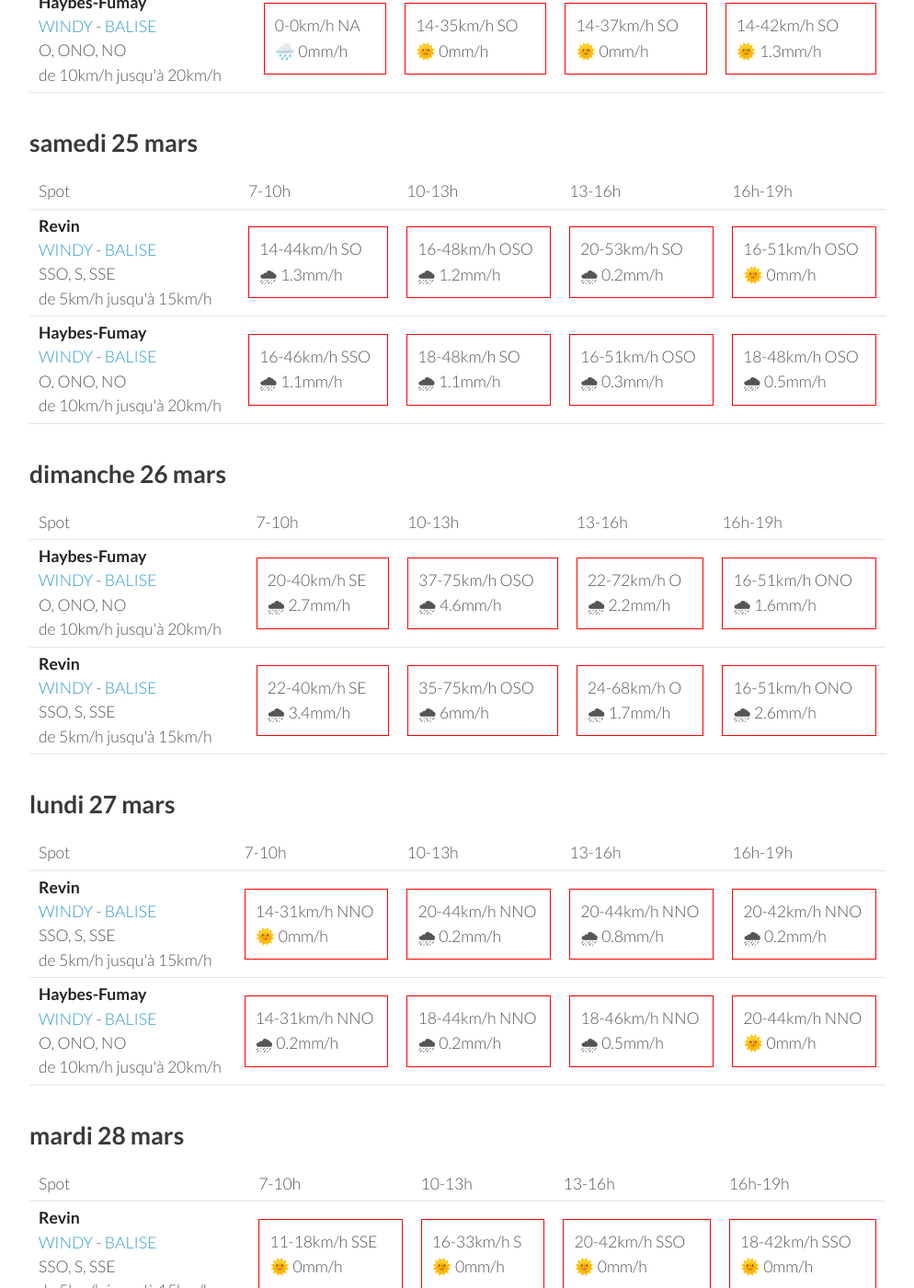
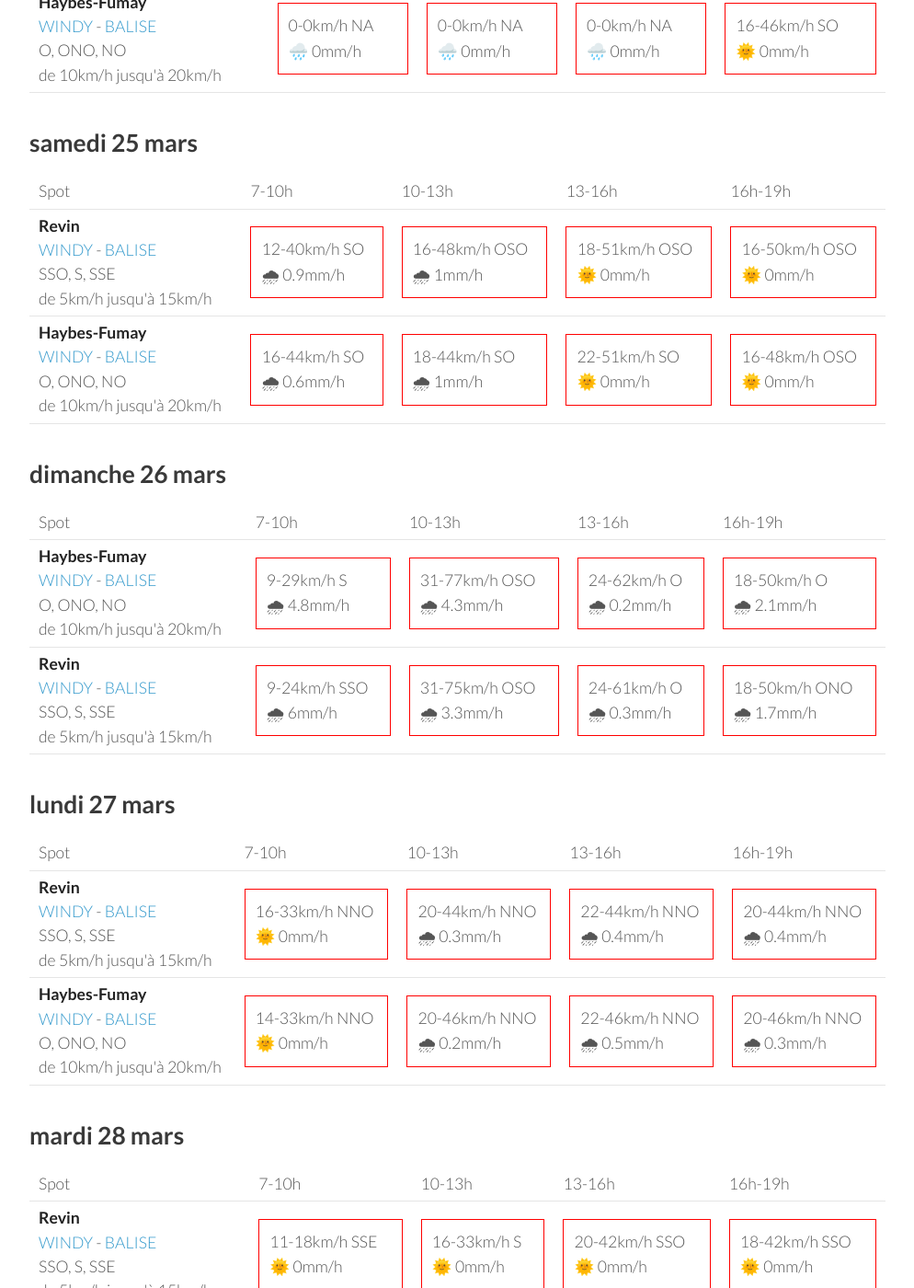
Before and after one commit to parapente-dans-le-nord/parapente-dans-le-nord.github.io, a Jekyll site: the page built from ardennes.markdown, in a window 1280 px wide and 1400 px high, scrolled down 499 px. Shown: the whole window at 92% size, without its empty margins (26-1020 px from the left). Built offline with Jekyll 4.4.1, drawn with Linux system fonts in a browser that asks for light colours; some of the changed text lies outside the part shown.

Commit message:
update index.markdown

```diff
--- a/ardennes.markdown
+++ b/ardennes.markdown
@@ -25,18 +25,18 @@ page mise à jour le vendredi 24 mars 13:10
         <td><strong>Revin</strong><br><a href="https://windy.com/49.948/4.625?49.543,4.625,8">WINDY</a> - <span class=""><a href="http://www.balisemeteo.com/balise.php?idBalise=5019">BALISE</a> </span><br> <span class="vent-favorable">SSO, S, SSE</span><br><span class="force-vent">de 5km/h jusqu'à 15km/h</span> </td>
 
             <td><div class="not-flyable"><p>0-0km/h NA</p><p>🌧️ 0mm/h</p></div></td>
-            <td><div class="not-flyable"><p>12-35km/h SO</p><p>🌞 0mm/h</p></div></td>
-            <td><div class="not-flyable"><p>14-38km/h SO</p><p>🌞 0mm/h</p></div></td>
-            <td><div class="not-flyable"><p>16-44km/h SSO</p><p>🌞 1.8mm/h</p></div></td>
+            <td><div class="not-flyable"><p>0-0km/h NA</p><p>🌧️ 0mm/h</p></div></td>
+            <td><div class="not-flyable"><p>0-0km/h NA</p><p>🌧️ 0mm/h</p></div></td>
+            <td><div class="not-flyable"><p>16-44km/h SO</p><p>🌞 0mm/h</p></div></td>
 
     </tr>
 <tr>
         <td><strong>Haybes-Fumay</strong><br><a href="https://windy.com/49.998/4.715?49.913,4.738,10">WINDY</a> - <span class=""><a href="http://www.balisemeteo.com/balise.php?idBalise=104">BALISE</a> </span><br> <span class="vent-favorable">O, ONO, NO</span><br><span class="force-vent">de 10km/h jusqu'à 20km/h</span> </td>
 
             <td><div class="not-flyable"><p>0-0km/h NA</p><p>🌧️ 0mm/h</p></div></td>
-            <td><div class="not-flyable"><p>14-35km/h SO</p><p>🌞 0mm/h</p></div></td>
-            <td><div class="not-flyable"><p>14-37km/h SO</p><p>🌞 0mm/h</p></div></td>
-            <td><div class="not-flyable"><p>14-42km/h SO</p><p>🌞 1.3mm/h</p></div></td>
+            <td><div class="not-flyable"><p>0-0km/h NA</p><p>🌧️ 0mm/h</p></div></td>
+            <td><div class="not-flyable"><p>0-0km/h NA</p><p>🌧️ 0mm/h</p></div></td>
+            <td><div class="not-flyable"><p>16-46km/h SO</p><p>🌞 0mm/h</p></div></td>
 
     </tr>
 
@@ -58,20 +58,20 @@ page mise à jour le vendredi 24 mars 13:10
 <tr>
         <td><strong>Revin</strong><br><a href="https://windy.com/49.948/4.625?49.543,4.625,8">WINDY</a> - <span class=""><a href="http://www.balisemeteo.com/balise.php?idBalise=5019">BALISE</a> </span><br> <span class="vent-favorable">SSO, S, SSE</span><br><span class="force-vent">de 5km/h jusqu'à 15km/h</span> </td>
 
-            <td><div class="not-flyable"><p>14-44km/h SO</p><p>🌧 1.3mm/h</p></div></td>
-            <td><div class="not-flyable"><p>16-48km/h OSO</p><p>🌧 1.2mm/h</p></div></td>
-            <td><div class="not-flyable"><p>20-53km/h SO</p><p>🌧 0.2mm/h</p></div></td>
-            <td><div class="not-flyable"><p>16-51km/h OSO</p><p>🌞 0mm/h</p></div></td>
+            <td><div class="not-flyable"><p>12-40km/h SO</p><p>🌧 0.9mm/h</p></div></td>
+            <td><div class="not-flyable"><p>16-48km/h OSO</p><p>🌧 1mm/h</p></div></td>
+            <td><div class="not-flyable"><p>18-51km/h OSO</p><p>🌞 0mm/h</p></div></td>
+            <td><div class="not-flyable"><p>16-50km/h OSO</p><p>🌞 0mm/h</p></div></td>
 
 
     </tr>
 <tr>
         <td><strong>Haybes-Fumay</strong><br><a href="https://windy.com/49.998/4.715?49.913,4.738,10">WINDY</a> - <span class=""><a href="http://www.balisemeteo.com/balise.php?idBalise=104">BALISE</a> </span><br> <span class="vent-favorable">O, ONO, NO</span><br><span class="force-vent">de 10km/h jusqu'à 20km/h</span> </td>
 
-            <td><div class="not-flyable"><p>16-46km/h SSO</p><p>🌧 1.1mm/h</p></div></td>
-            <td><div class="not-flyable"><p>18-48km/h SO</p><p>🌧 1.1mm/h</p></div></td>
-            <td><div class="not-flyable"><p>16-51km/h OSO</p><p>🌧 0.3mm/h</p></div></td>
-            <td><div class="not-flyable"><p>18-48km/h OSO</p><p>🌧 0.5mm/h</p></div></td>
+            <td><div class="not-flyable"><p>16-44km/h SO</p><p>🌧 0.6mm/h</p></div></td>
+            <td><div class="not-flyable"><p>18-44km/h SO</p><p>🌧 1mm/h</p></div></td>
+            <td><div class="not-flyable"><p>22-51km/h SO</p><p>🌞 0mm/h</p></div></td>
+            <td><div class="not-flyable"><p>16-48km/h OSO</p><p>🌞 0mm/h</p></div></td>
 
 
     </tr>
@@ -94,20 +94,20 @@ page mise à jour le vendredi 24 mars 13:10
 <tr>
         <td><strong>Haybes-Fumay</strong><br><a href="https://windy.com/49.998/4.715?49.913,4.738,10">WINDY</a> - <span class=""><a href="http://www.balisemeteo.com/balise.php?idBalise=104">BALISE</a> </span><br> <span class="vent-favorable">O, ONO, NO</span><br><span class="force-vent">de 10km/h jusqu'à 20km/h</span> </td>
 
-            <td><div class="not-flyable"><p>20-40km/h SE</p><p>🌧 2.7mm/h</p></div></td>
-            <td><div class="not-flyable"><p>37-75km/h OSO</p><p>🌧 4.6mm/h</p></div></td>
-            <td><div class="not-flyable"><p>22-72km/h O</p><p>🌧 2.2mm/h</p></div></td>
-            <td><div class="not-flyable"><p>16-51km/h ONO</p><p>🌧 1.6mm/h</p></div></td>
+            <td><div class="not-flyable"><p>9-29km/h S</p><p>🌧 4.8mm/h</p></div></td>
+            <td><div class="not-flyable"><p>31-77km/h OSO</p><p>🌧 4.3mm/h</p></div></td>
+            <td><div class="not-flyable"><p>24-62km/h O</p><p>🌧 0.2mm/h</p></div></td>
+            <td><div class="not-flyable"><p>18-50km/h O</p><p>🌧 2.1mm/h</p></div></td>
 
 
     </tr>
 <tr>
         <td><strong>Revin</strong><br><a href="https://windy.com/49.948/4.625?49.543,4.625,8">WINDY</a> - <span class=""><a href="http://www.balisemeteo.com/balise.php?idBalise=5019">BALISE</a> </span><br> <span class="vent-favorable">SSO, S, SSE</span><br><span class="force-vent">de 5km/h jusqu'à 15km/h</span> </td>
 
-            <td><div class="not-flyable"><p>22-40km/h SE</p><p>🌧 3.4mm/h</p></div></td>
-            <td><div class="not-flyable"><p>35-75km/h OSO</p><p>🌧 6mm/h</p></div></td>
-            <td><div class="not-flyable"><p>24-68km/h O</p><p>🌧 1.7mm/h</p></div></td>
-            <td><div class="not-flyable"><p>16-51km/h ONO</p><p>🌧 2.6mm/h</p></div></td>
+            <td><div class="not-flyable"><p>9-24km/h SSO</p><p>🌧 6mm/h</p></div></td>
+            <td><div class="not-flyable"><p>31-75km/h OSO</p><p>🌧 3.3mm/h</p></div></td>
+            <td><div class="not-flyable"><p>24-61km/h O</p><p>🌧 0.3mm/h</p></div></td>
+            <td><div class="not-flyable"><p>18-50km/h ONO</p><p>🌧 1.7mm/h</p></div></td>
 
 
     </tr>
@@ -130,20 +130,20 @@ page mise à jour le vendredi 24 mars 13:10
 <tr>
         <td><strong>Revin</strong><br><a href="https://windy.com/49.948/4.625?49.543,4.625,8">WINDY</a> - <span class=""><a href="http://www.balisemeteo.com/balise.php?idBalise=5019">BALISE</a> </span><br> <span class="vent-favorable">SSO, S, SSE</span><br><span class="force-vent">de 5km/h jusqu'à 15km/h</span> </td>
 
-            <td><div class="not-flyable"><p>14-31km/h NNO</p><p>🌞 0mm/h</p></div></td>
-            <td><div class="not-flyable"><p>20-44km/h NNO</p><p>🌧 0.2mm/h</p></div></td>
-            <td><div class="not-flyable"><p>20-44km/h NNO</p><p>🌧 0.8mm/h</p></div></td>
-            <td><div class="not-flyable"><p>20-42km/h NNO</p><p>🌧 0.2mm/h</p></div></td>
+            <td><div class="not-flyable"><p>16-33km/h NNO</p><p>🌞 0mm/h</p></div></td>
+            <td><div class="not-flyable"><p>20-44km/h NNO</p><p>🌧 0.3mm/h</p></div></td>
+            <td><div class="not-flyable"><p>22-44km/h NNO</p><p>🌧 0.4mm/h</p></div></td>
+            <td><div class="not-flyable"><p>20-44km/h NNO</p><p>🌧 0.4mm/h</p></div></td>
 
 
     </tr>
 <tr>
         <td><strong>Haybes-Fumay</strong><br><a href="https://windy.com/49.998/4.715?49.913,4.738,10">WINDY</a> - <span class=""><a href="http://www.balisemeteo.com/balise.php?idBalise=104">BALISE</a> </span><br> <span class="vent-favorable">O, ONO, NO</span><br><span class="force-vent">de 10km/h jusqu'à 20km/h</span> </td>
 
-            <td><div class="not-flyable"><p>14-31km/h NNO</p><p>🌧 0.2mm/h</p></div></td>
-            <td><div class="not-flyable"><p>18-44km/h NNO</p><p>🌧 0.2mm/h</p></div></td>
-            <td><div class="not-flyable"><p>18-46km/h NNO</p><p>🌧 0.5mm/h</p></div></td>
-            <td><div class="not-flyable"><p>20-44km/h NNO</p><p>🌞 0mm/h</p></div></td>
+            <td><div class="not-flyable"><p>14-33km/h NNO</p><p>🌞 0mm/h</p></div></td>
+            <td><div class="not-flyable"><p>20-46km/h NNO</p><p>🌧 0.2mm/h</p></div></td>
+            <td><div class="not-flyable"><p>22-46km/h NNO</p><p>🌧 0.5mm/h</p></div></td>
+            <td><div class="not-flyable"><p>20-46km/h NNO</p><p>🌧 0.3mm/h</p></div></td>
 
 
     </tr>
```
Also changed, not shown: other parts of ardennes.markdown (+1 -1 lines).
